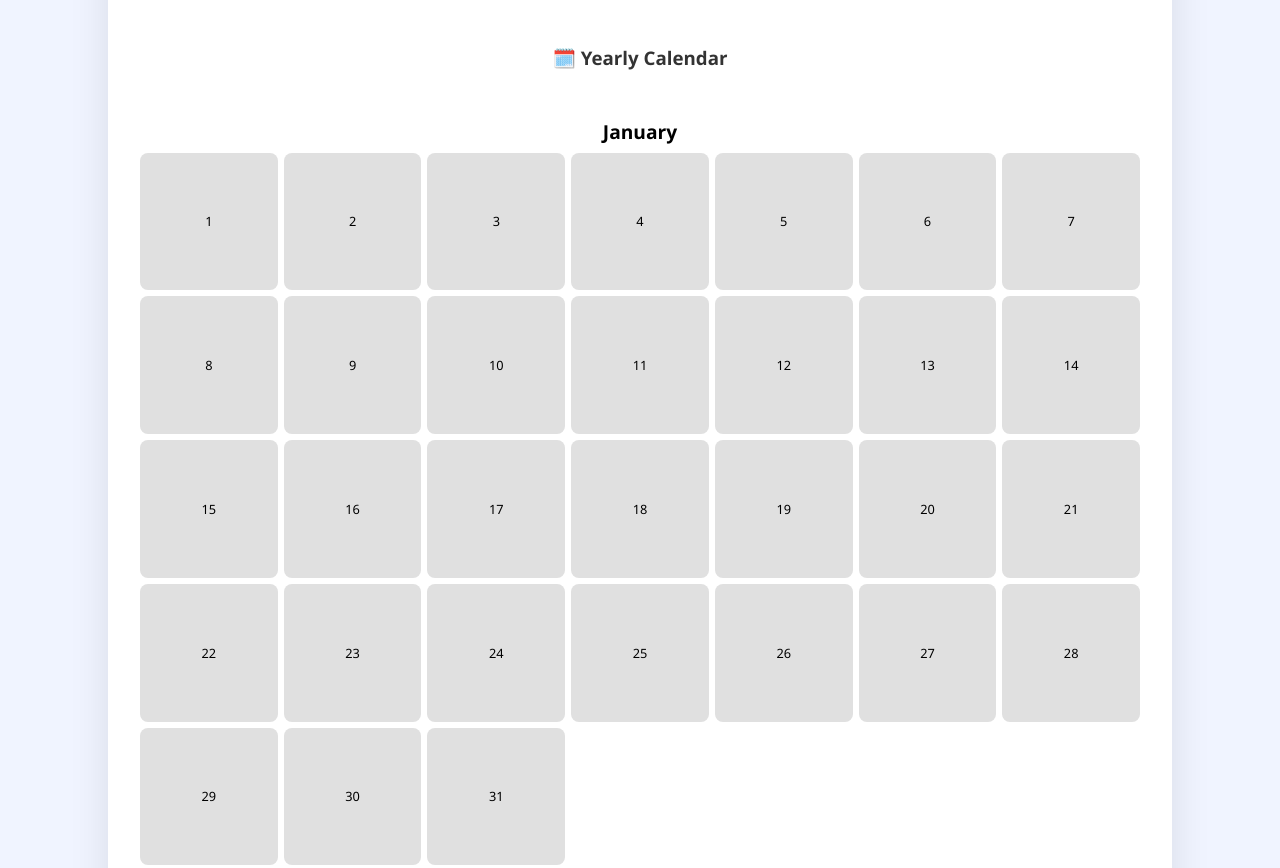
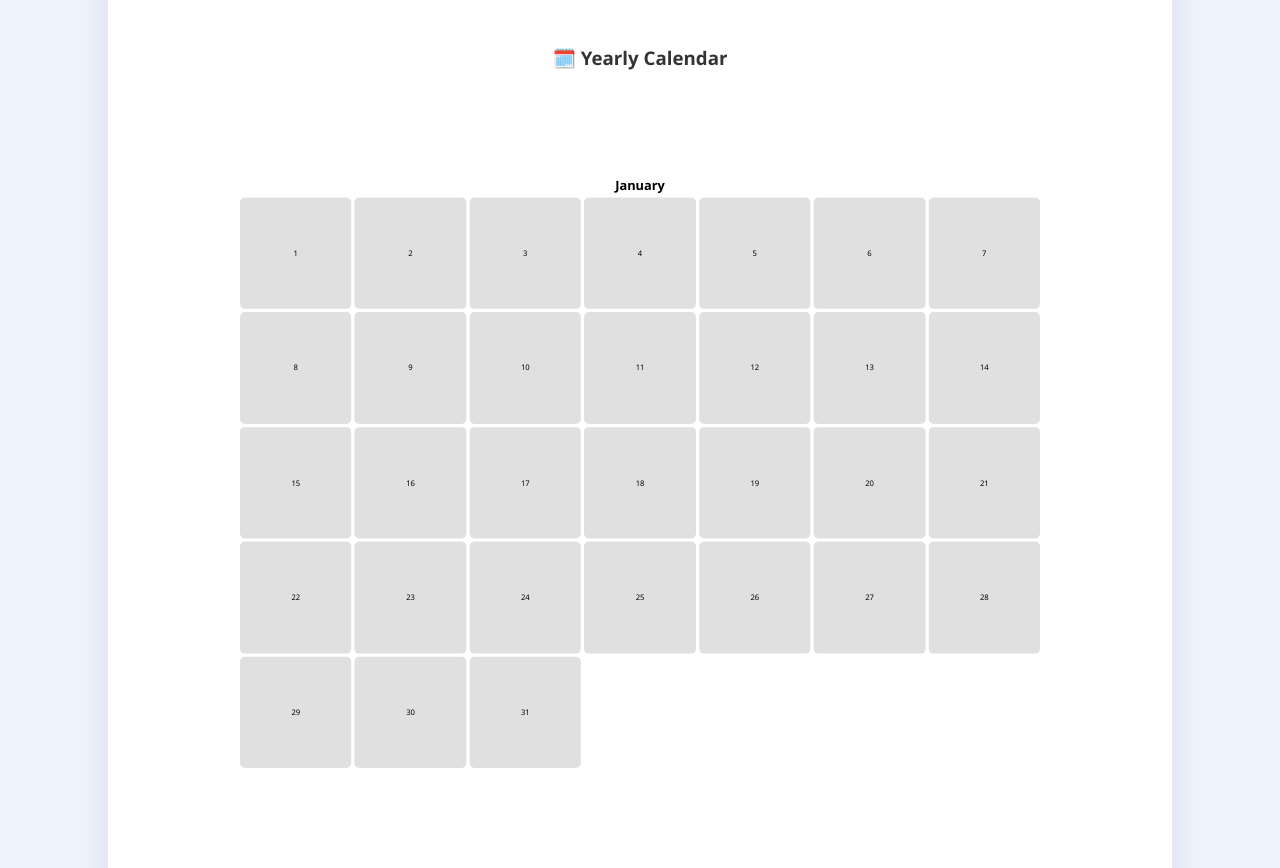
Before and after one commit to sanjeevvibhakar/Task-Tracker, a plain HTML site: page index.html in a window 1280 px wide. Shown: the part 1500-2368 px from the top of the page. Drawn offline with Linux system fonts and the light colour scheme.

Commit message:
Update index.html

```diff
--- a/index.html
+++ b/index.html
@@ -5,7 +5,7 @@
   <meta name="viewport" content="width=device-width, initial-scale=1.0"/>
   <title>2025 Tracker with Progress</title>
   <style>
-    :root {
+     :root {
       --main-color: #3f51b5;
       --bg-light: #f0f4ff;
       --card-bg: white;
@@ -123,27 +123,28 @@
     }
 
     .month {
-      margin-top: 3rem;
+      margin-top: 2rem;
+      transform: scale(0.8);
     }
 
     .month-name {
       text-align: center;
       font-weight: bold;
-      font-size: 1.2rem;
-      margin-bottom: 0.5rem;
+      font-size: 1rem;
+      margin-bottom: 0.3rem;
     }
 
     .days {
       display: grid;
       grid-template-columns: repeat(7, 1fr);
-      gap: 6px;
+      gap: 4px;
     }
 
     .day {
       aspect-ratio: 1 / 1;
-      border-radius: 8px;
+      border-radius: 6px;
       background: #e0e0e0;
-      font-size: 0.8rem;
+      font-size: 0.6rem;
       display: flex;
       align-items: center;
       justify-content: center;
@@ -170,6 +171,7 @@
       from { opacity: 0; transform: translateY(30px); }
       to { opacity: 1; transform: translateY(0); }
     }
+  </style>
   </style>
 </head>
 <body>
```
